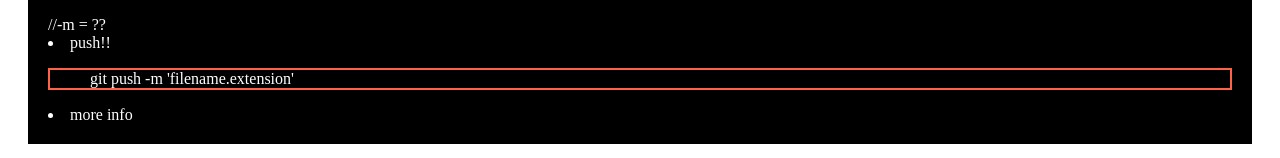
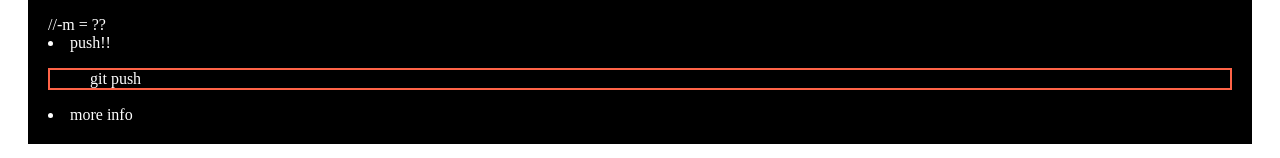
Before and after one commit to vengott/bootstrap, a plain HTML site: page bootindex.html in a window 1280 px wide. Shown: the part 508-666 px from the top of the page. Drawn offline with Linux system fonts and the light colour scheme.

Commit message:
Who gonna push THTAHTAgit add bootindex.html

```diff
--- a/bootindex.html
+++ b/bootindex.html
@@ -43,7 +43,7 @@
             //-m = ??
           <li>push!!</li>
             <ul style = "border: 2px solid Tomato;">
-              git push -m 'filename.extension'
+              git push
             </ul>
           <li>more info</li>
       </div>
```
